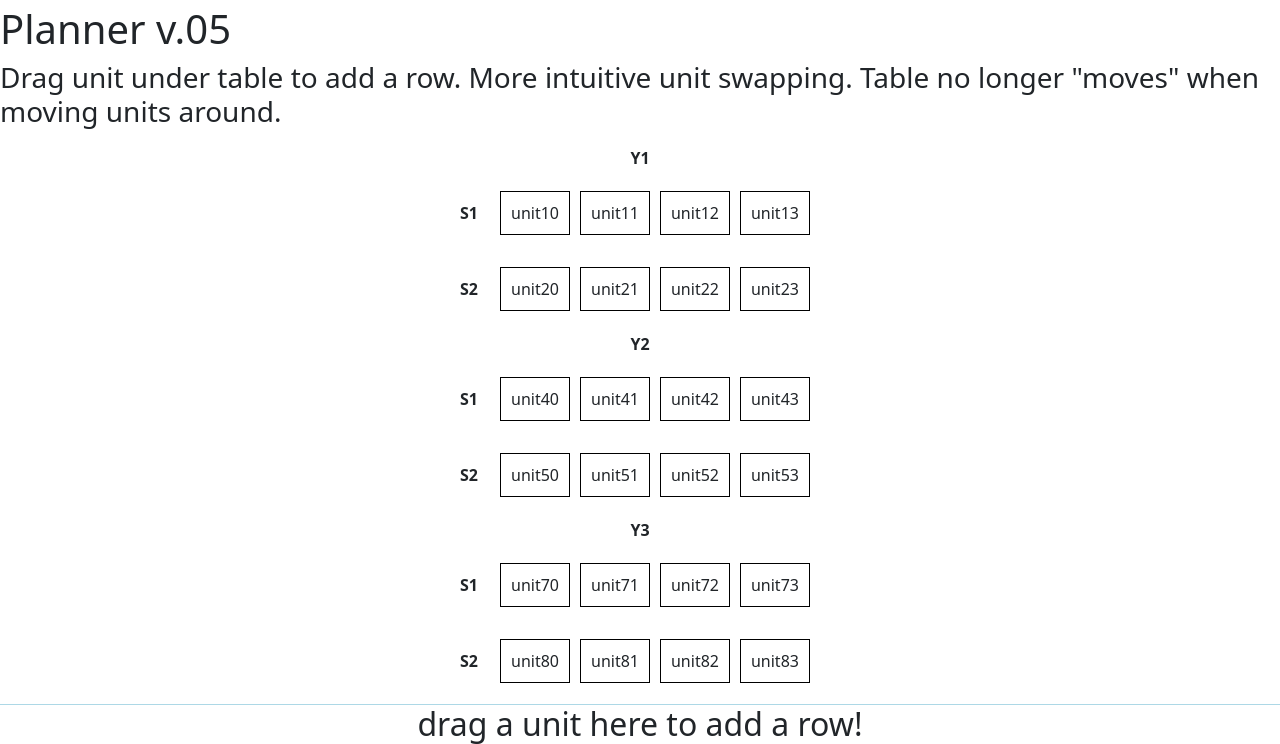
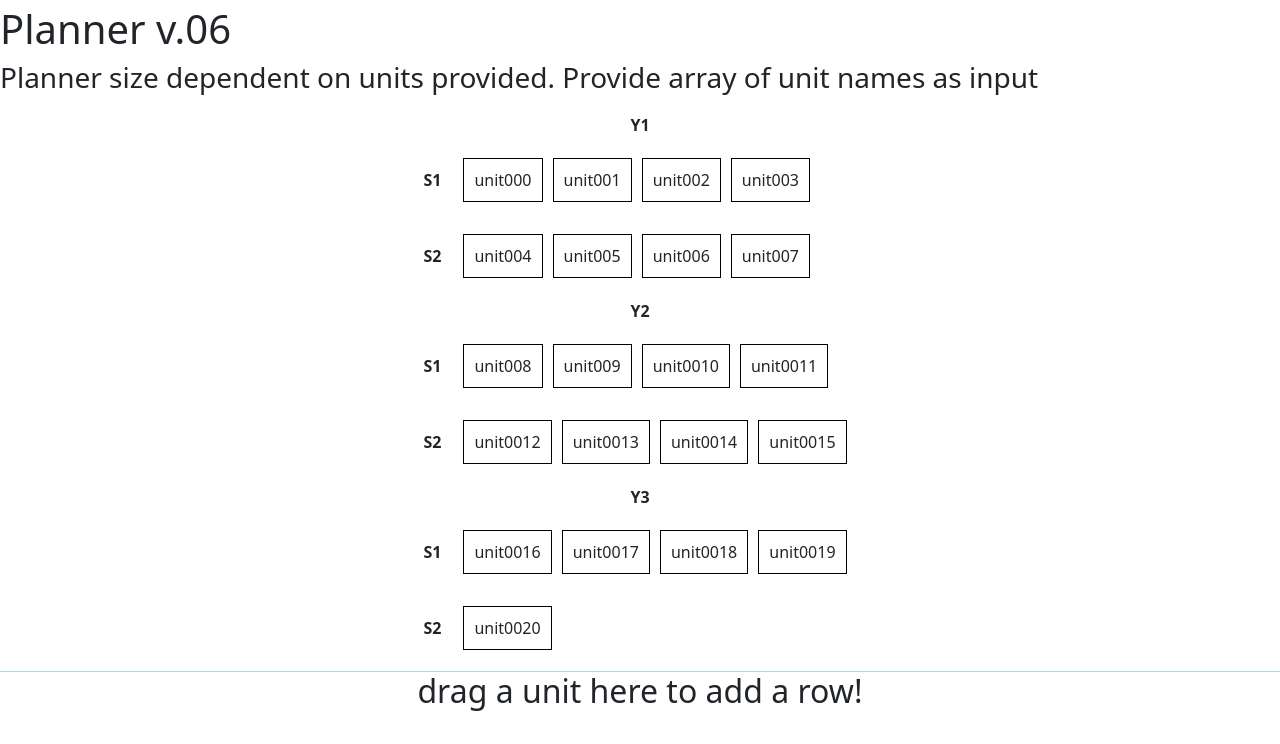
Before and after one commit to Haxinator/CITS3200Project, a Flask app: template app/templates/preferences.html in a window 1280 px wide. Shown: the part 51-795 px from the top of the page. After the commit the page ends 762 px from the top, so only its background shows below. Run offline with Flask 3, Linux system fonts and the light colour scheme; the template is opened without the code that fills it, so the values that code supplies are empty.

Commit message:
makeTable takes array of unit names as input and creates a large enough plan to fit the number of units.

```diff
--- a/app/static/js/planner.js
+++ b/app/static/js/planner.js
@@ -1,7 +1,31 @@
 var year = 0; //may improve somehow.
+var numberOfUnits = 0; //Number of units in the planner
 
-makeTable(3);
+//names of units to display
+var unitNames = makeUnitArray(21); //dummy units
 
+// Instance function calls start
+makeTable();
+
+// function calls end
+
+//Dummy functions for testing
+//creates fake units for testing.
+function makeUnitArray(size)
+{
+    const units = [];
+
+    for(let i = 0; i< size; i++)
+    {
+        units[i] = "unit00" + i;
+    }
+
+    return units;
+}
+
+//Dummy Functions END
+
+//adds given element to main
 function addToRoot(element)
 {
     document.getElementById("root").appendChild(element);
@@ -14,15 +38,16 @@ function addCellEvents(item)
     item.addEventListener("dragend", dragend);
 }
 
+//creates sensor that senses when a unit is dragged under table.
 function makeSensor()
 {
     sensor = document.createElement("div");
     text = document.createElement("h2");
     sensor.setAttribute("class", "sensor");
 
-    sensor.addEventListener("dragover", dragover);
-    sensor.addEventListener("dragenter", dragenter);
-    sensor.addEventListener("dragleave", dragleave);
+    sensor.addEventListener("dragover", sensordragover);
+    // sensor.addEventListener("dragenter", dragenter);
+    // sensor.addEventListener("dragleave", dragleave);
     sensor.addEventListener("drop", appendRow);
 
     text.innerHTML = "drag a unit here to add a row!";
@@ -30,11 +55,13 @@ function makeSensor()
     return sensor;
 }
 
+//creates a single table cell
 function makeCell(rowNum, colNum)
 {
     let data = document.createElement("td");
 
-    data.innerHTML = "unit" + rowNum + colNum;
+    // data.innerHTML = "unit" + rowNum + colNum;
+    data.innerHTML = unitNames[numberOfUnits];
     data.setAttribute("id", "unit" + rowNum + colNum);
     data.setAttribute("draggable", "true");
     addCellEvents(data);
@@ -42,6 +69,7 @@ function makeCell(rowNum, colNum)
     return data;
 }
 
+//makes a semester row of the table
 function makeRow(rowNum)
 {
     //instead of passing rowNum, pass number of semesters
@@ -60,9 +88,15 @@ function makeRow(rowNum)
     row.appendChild(head);
     row.appendChild(container);
 
+
     for(let i = 0; i<4; i++)
     {
-        container.appendChild(makeCell(rowNum, i));
+        //if all units have been listed, don't list anymore
+        if(numberOfUnits < unitNames.length)
+        {
+            container.appendChild(makeCell(rowNum, i));
+            numberOfUnits++;
+        }
     }
 
     container.addEventListener("dragover", dragover);
@@ -73,6 +107,8 @@ function makeRow(rowNum)
     return row;
 }
 
+//makes an empty semester row in the table
+//used by sensor to add new rows.
 function makeEmptyRow(rowNum)
 {
     //instead of passing rowNum, pass number of semesters
@@ -99,6 +135,7 @@ function makeEmptyRow(rowNum)
     return row;
 }
 
+//adds the row that marks the year
 function makeYearRow()
 {
     let row = document.createElement("tr");
@@ -112,12 +149,13 @@ function makeYearRow()
     return row;
 }
 
-function makeTable(CourseDuration)
+//creates the entire planner table
+function makeTable()
 {
     let table = document.createElement("table");
     table.setAttribute("id", "table");
 
-    for(let i = 0; i<CourseDuration * 3; i++)
+    for(let i = 0; unitNames.length>numberOfUnits; i++)
     {
         if(i % 3 == 0)
         {
@@ -134,6 +172,14 @@ function makeTable(CourseDuration)
 }
 
 //--------------------- EVENT LISTENER FUNCTIONS -------------------------//
+
+//if your cursor (whilst dragging unit) is over the row add red lines.
+function sensordragover(e)
+{
+    //prevent default to have drop cursor appear
+    e.preventDefault();
+    // e.target.classList.add("dragover");
+}
 
 //if your cursor (whilst dragging unit) is over the row add red lines.
 function dragover(e)
@@ -217,7 +263,7 @@ function dragend(e)
 function appendRow(e)
 {
     //remove lines
-    e.target.classList.remove("dragover");
+    // e.target.classList.remove("dragover");
     let table = document.getElementById("table");
 
     //get currently dragged unit.
--- a/app/templates/preferences.html
+++ b/app/templates/preferences.html
@@ -9,8 +9,8 @@
 
 
     <main id = "root">
-        <h1>Planner v.05</h1>
-        <h3>Drag unit under table to add a row. More intuitive unit swapping. Table no longer "moves" when moving units around.</h3>
+        <h1>Planner v.06</h1>
+        <h3>Planner size dependent on units provided. Provide array of unit names as input</h3>
     </main>
     <script type="text/javascript" src="{{ url_for('static', filename='js/planner.js') }}"></script>
 
```
